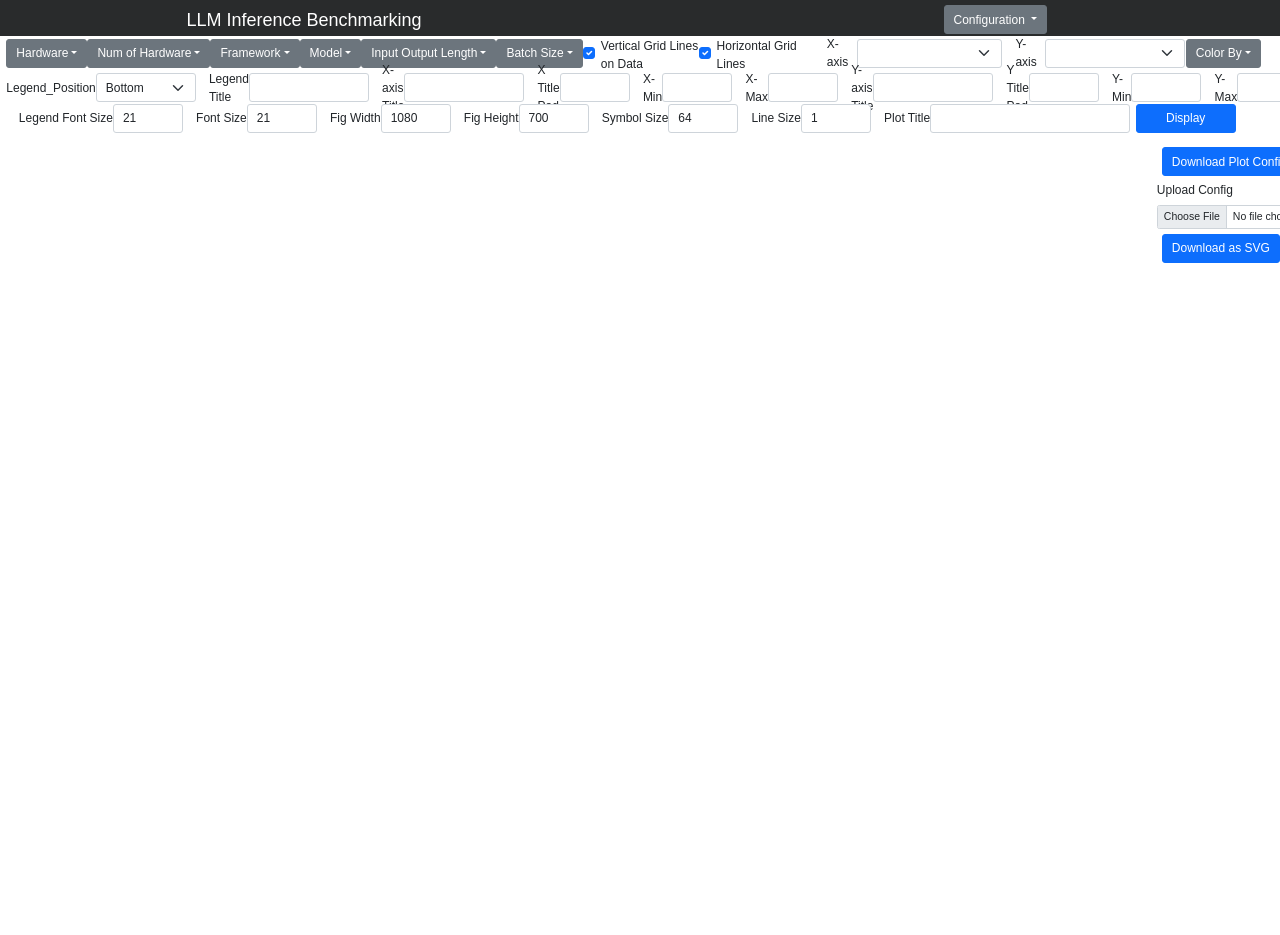
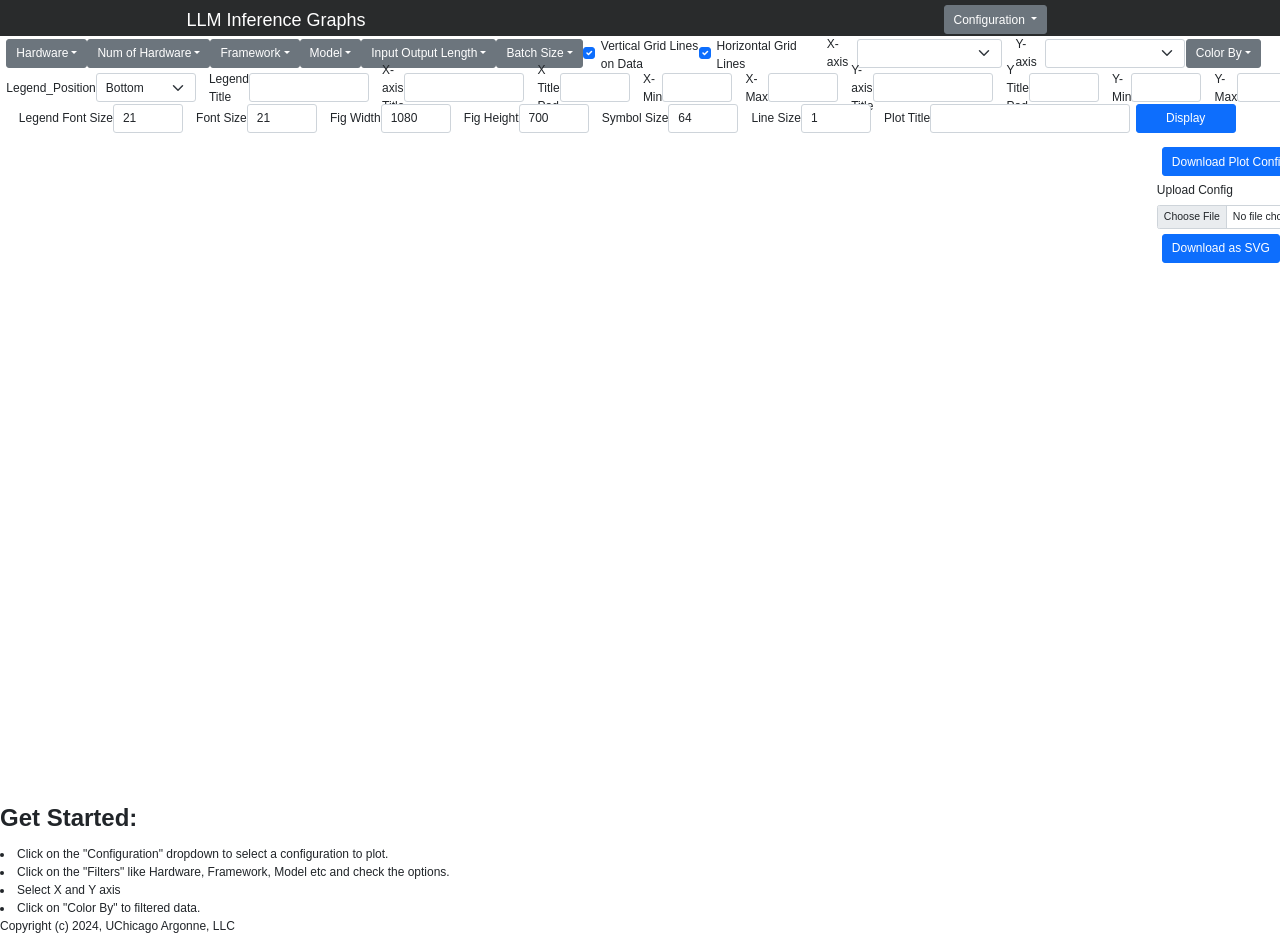
Before and after one commit to argonne-lcf/LLM-Inference-Bench, a plain HTML site: page index.html in a window 1280 px wide. Shown: the top 935 px of the page. Before the commit the page ends 842 px from the top, so only its background shows below. Drawn offline with nearby package versions, Linux system fonts and the light colour scheme; a web font is replaced by a local one.

Commit message:
added footer and instructions

```diff
--- a/index.html
+++ b/index.html
@@ -11,12 +11,12 @@
   <link rel="stylesheet" href="./src/css/style.css">
   <!-- <link href="https://fonts.cdnfonts.com/css/century-schoolbook" rel="stylesheet"> -->
 
-  <title>LLM Inference Benchmarking Plots</title>
+  <title>LLM Inference Graphs</title>
 </head>
 
 <body>
   <div id="titlePane">
-    <label id="title">LLM Inference Benchmarking</label>
+    <label id="title">LLM Inference Graphs</label>
     <div class="dropdown configSelector">
       <button class="btn btn-secondary dropdown-toggle" type="button" id="dropdownMenuButton1" data-bs-toggle="dropdown" aria-expanded="false">
         Configuration
@@ -62,6 +62,22 @@
 
   </div>
 
+
+
+  <h2><strong>Get Started:</strong></h2>
+
+  <ol style="font-size: 2em;"></ol>
+    <li>Click on the "Configuration" dropdown to select a configuration to plot.</li>
+    <li>Click on the "Filters" like Hardware, Framework, Model etc and check the options.</li>
+    <li>Select X and Y axis</li>
+    <li>Click on "Color By" to filtered data.</li>
+  </ol>
+
+  <footer>
+    <p>Copyright (c) 2024, UChicago Argonne, LLC</p>
+  </footer>
+
+
   <script src="./src/js/download_SVG.js"></script>
   <script src="./src/js/display.js"></script>
   <script src="https://cdn.jsdelivr.net/npm/bootstrap@5.0.2/dist/js/bootstrap.bundle.min.js"
```
